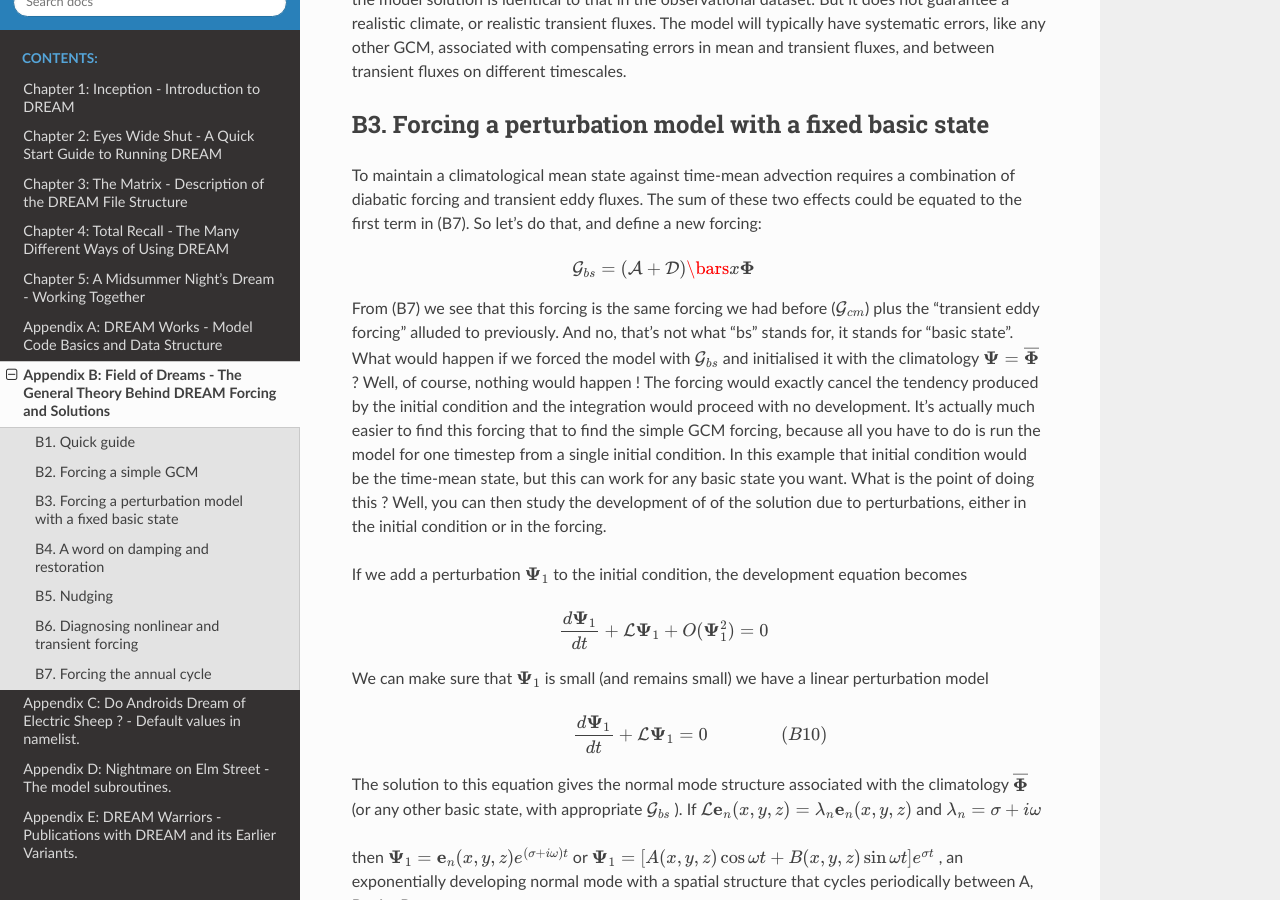
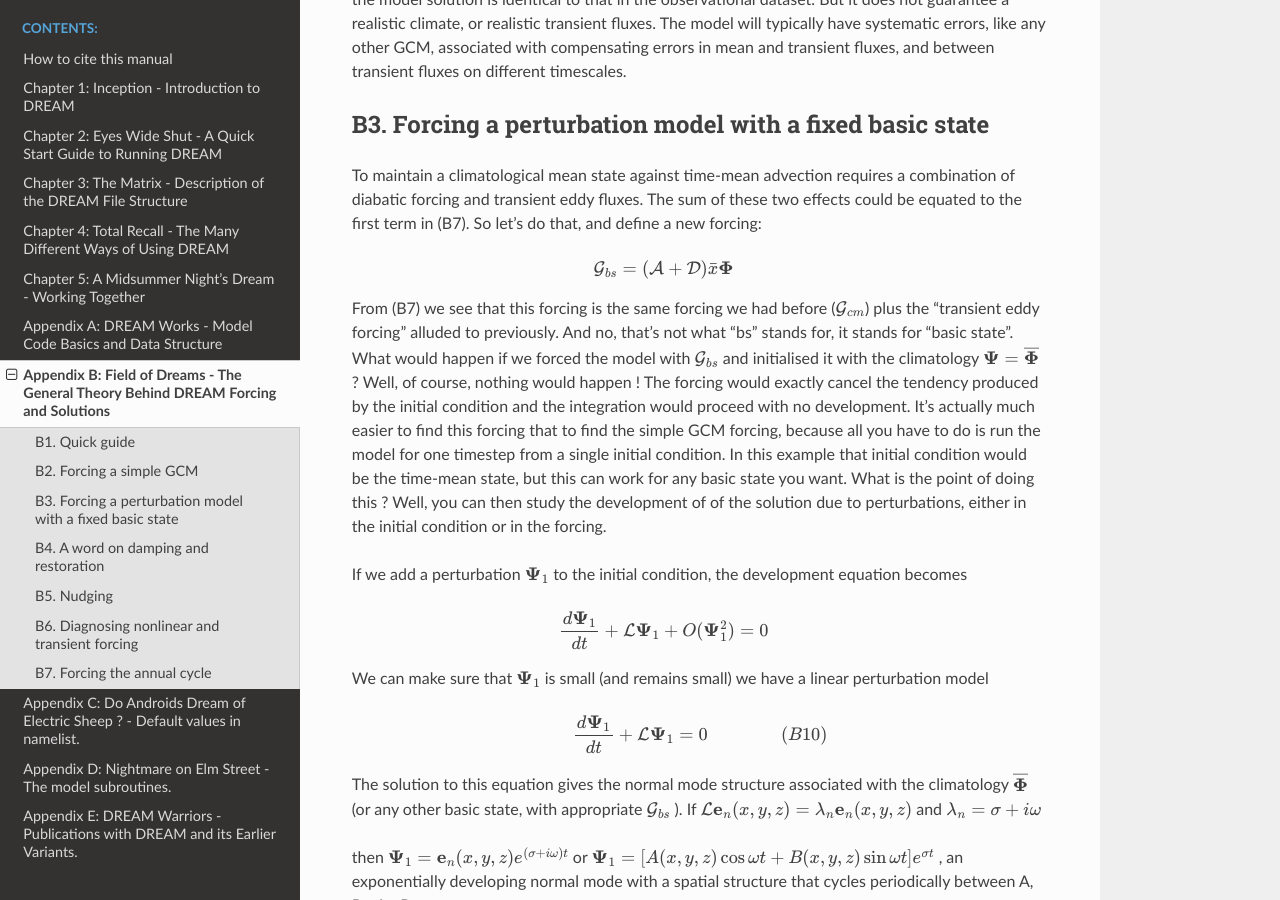
Before and after one commit to dream-gcm/usermanual, a Sphinx documentation site: the page built from source/AppendixB.md, in a window 1280 px wide and 900 px high, scrolled down 3457 px. Built offline with Sphinx 7.4.7 and the Read the Docs theme 2.0.0, drawn with Linux system fonts in a browser that asks for light colours.

Commit message:
SLX: Upd appendix B

```diff
--- a/source/AppendixB.md
+++ b/source/AppendixB.md
@@ -143,7 +143,7 @@ To maintain a climatological mean state against time-mean advection requires a c
 
 $$
    \begin{eqnarray}
-     {\cal G}_{bs} = ({\cal A} + {\cal D})\bars{x} \bf{\Phi}
+     {\cal G}_{bs} = ({\cal A} + {\cal D})\bar{x} \bf{\Phi}
  & \qquad\qquad \\
    \end{eqnarray}
 $$
--- a/source/How-to-cite.md
+++ b/source/How-to-cite.md
@@ -1,3 +1,5 @@
+# How to cite this manual
+
 How to cite this manual?
 
 *DREAM user manual, Nick Hall and Stephanie Leroux, Nov. 2023. `DOI xxx <www.doi.org>`_*
```
